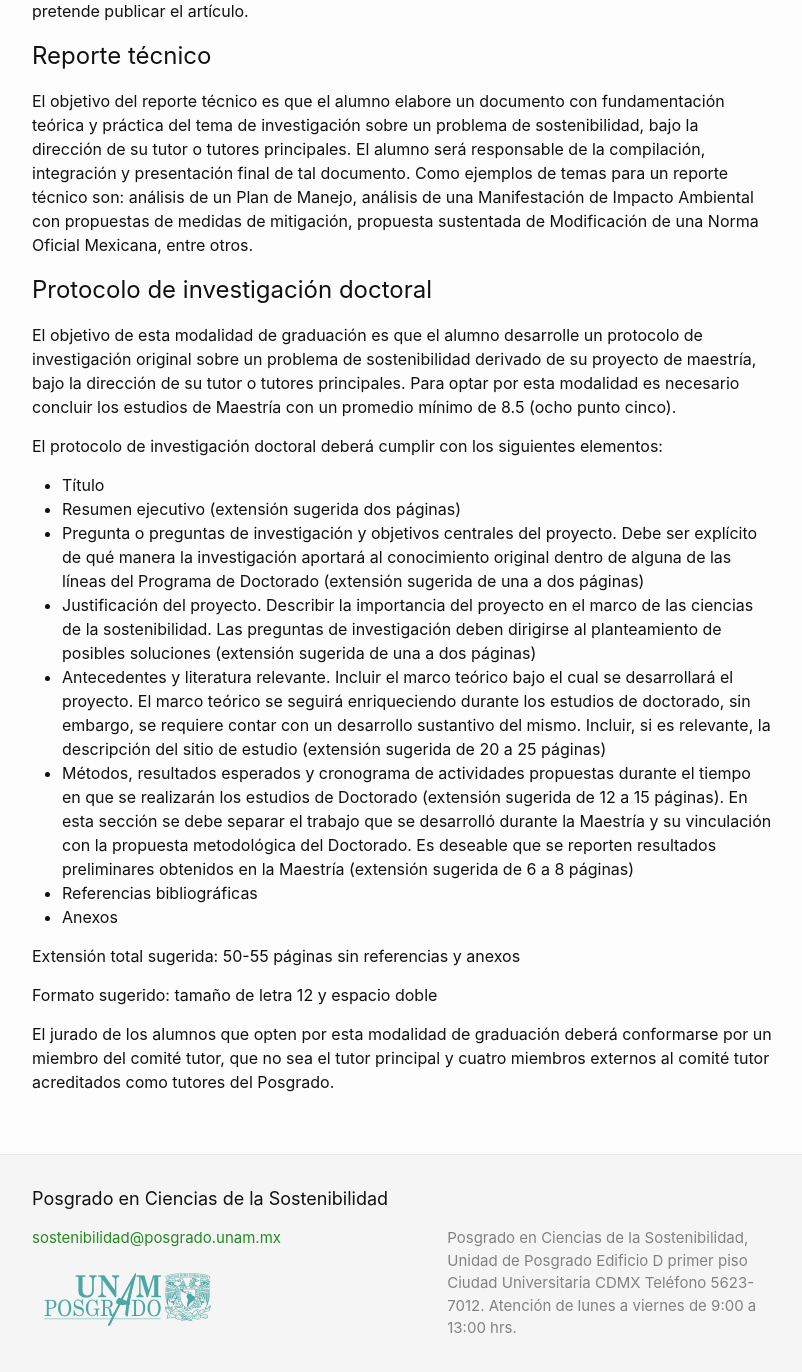
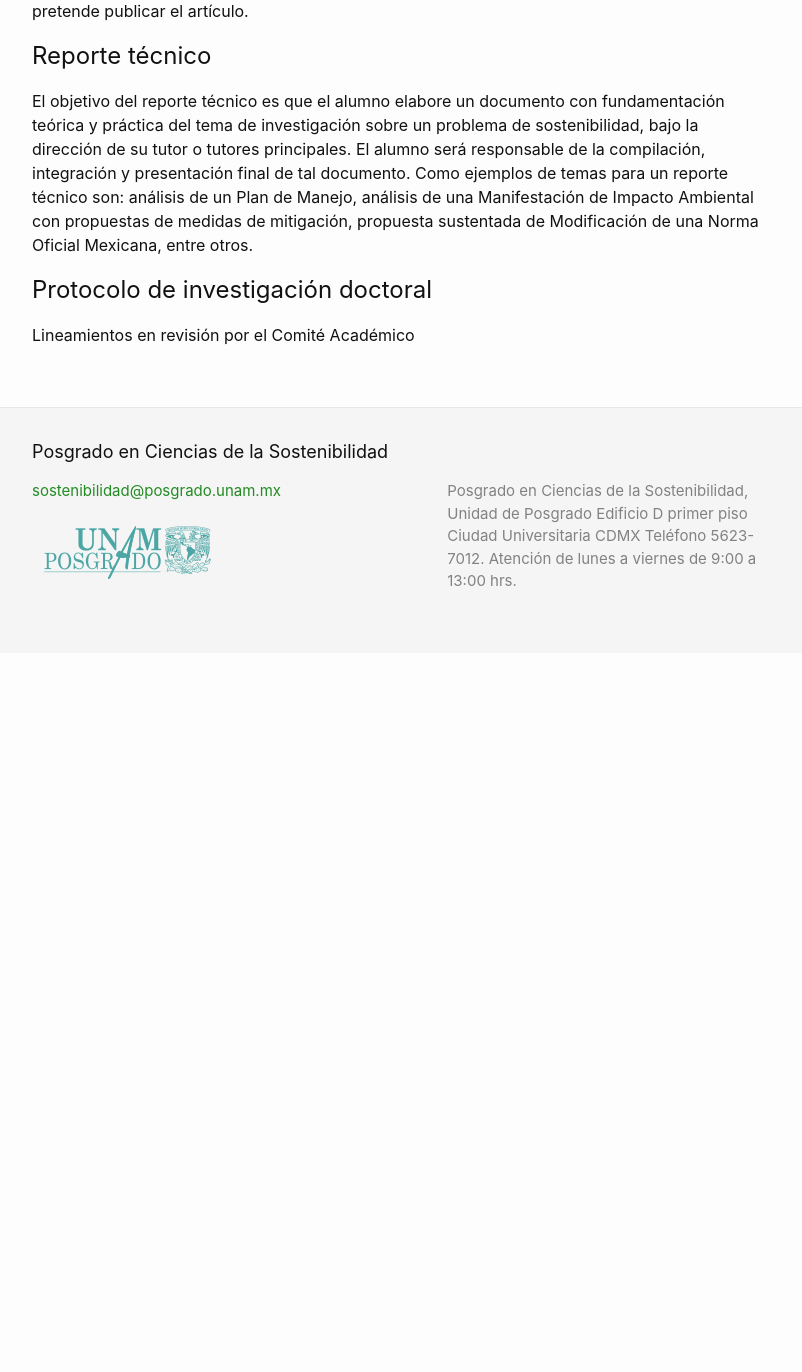
Before and after one commit to pcs-unam/pcs-unam.github.io, a Jekyll site: the page built from maestria/modalidades_graduacion.md, in a window 1280 px wide and 1400 px high, scrolled down 1120 px. Shown: the top 1372 px of the window, without its empty margins (238-1040 px from the left). Built offline with Jekyll 4.4.1, drawn with Linux system fonts in a browser that asks for light colours; after the commit the page ends 1773 px from its top, so only the background shows below that.

Commit message:
Se bajaron los lineamientos del protocolo

```diff
--- a/maestria/modalidades_graduacion.md
+++ b/maestria/modalidades_graduacion.md
@@ -73,45 +73,4 @@ Mexicana, entre otros.
 
 # Protocolo de investigación doctoral
 
-El objetivo de esta modalidad de graduación es que el alumno
-desarrolle un protocolo de investigación original sobre un problema de
-sostenibilidad derivado de su proyecto de maestría, bajo la dirección
-de su tutor o tutores principales. Para optar por esta modalidad es
-necesario concluir los estudios de Maestría con un promedio mínimo de
-8.5 (ocho punto cinco).
-
-El protocolo de investigación doctoral deberá cumplir con los
-siguientes elementos:
-
- - Título
- - Resumen ejecutivo (extensión sugerida dos páginas)
- - Pregunta o preguntas de investigación y objetivos centrales del
-   proyecto. Debe ser explícito de qué manera la investigación
-   aportará al conocimiento original dentro de alguna de las líneas
-   del Programa de Doctorado (extensión sugerida de una a dos páginas)
- - Justificación del proyecto. Describir la importancia del proyecto
-   en el marco de las ciencias de la sostenibilidad. Las preguntas de
-   investigación deben dirigirse al planteamiento de posibles
-   soluciones (extensión sugerida de una a dos páginas)
- - Antecedentes y literatura relevante. Incluir el marco teórico bajo
-   el cual se desarrollará el proyecto. El marco teórico se seguirá
-   enriqueciendo durante los estudios de doctorado, sin embargo, se
-   requiere contar con un desarrollo sustantivo del mismo. Incluir, si
-   es relevante, la descripción del sitio de estudio (extensión
-   sugerida de 20 a 25 páginas)
- - Métodos, resultados esperados y cronograma de actividades
-   propuestas durante el tiempo en que se realizarán los estudios de
-   Doctorado (extensión sugerida de 12 a 15 páginas). En esta sección
-   se debe separar el trabajo que se desarrolló durante la Maestría y
-   su vinculación con la propuesta metodológica del Doctorado. Es
-   deseable que se reporten resultados preliminares obtenidos en la
-   Maestría (extensión sugerida de 6 a 8 páginas)
- - Referencias bibliográficas
- - Anexos
-
-
-Extensión total sugerida: 50-55 páginas sin referencias y anexos
-
-Formato sugerido: tamaño de letra 12 y espacio doble
-
-El jurado de los alumnos que opten por esta modalidad de graduación deberá conformarse por un miembro del comité tutor, que no sea el tutor principal y cuatro miembros externos al comité tutor acreditados como tutores del Posgrado.
+Lineamientos en revisión por el Comité Académico
```
